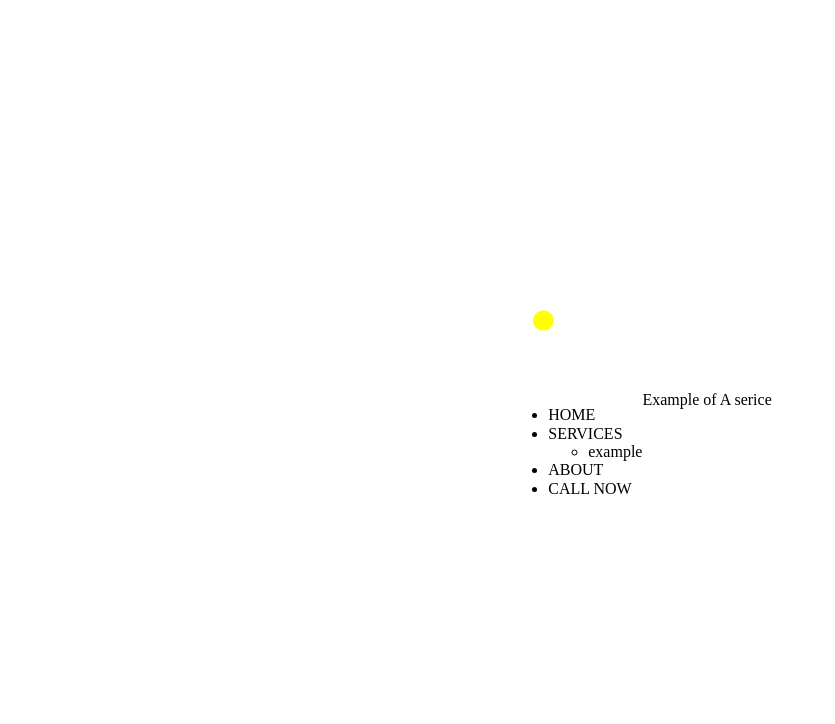
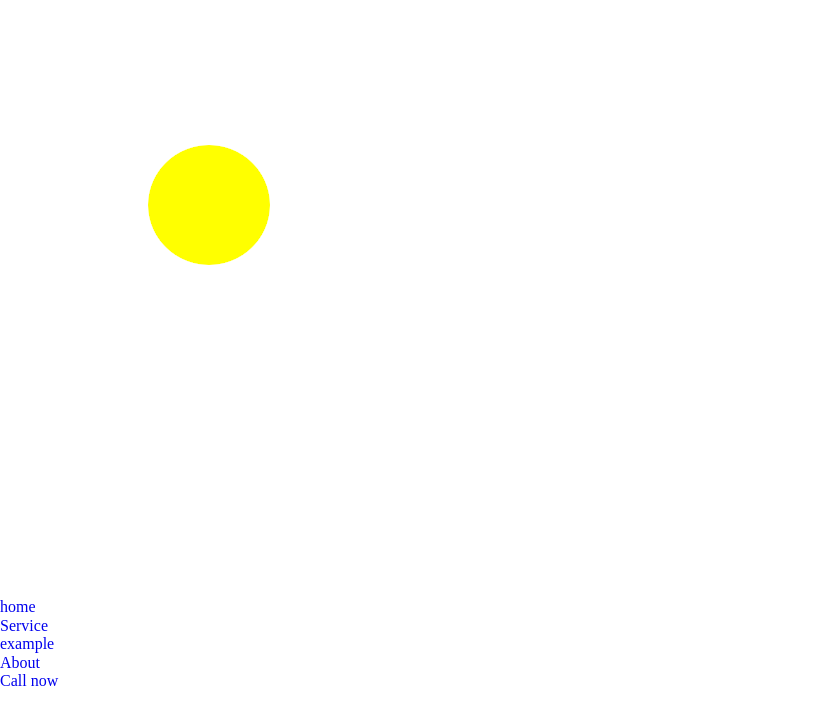
Before and after one commit to cjbt/bcn, a plain HTML site: page index.html in a window 1280 px wide. Shown: the whole page, without its empty margins (0-835 px from the left). Drawn offline with Linux system fonts and the light colour scheme.

Commit message:
start over css from scratch

```diff
--- a/css/styles.css
+++ b/css/styles.css
@@ -1,11 +1,9 @@
 
-nav img {
-  height: 100px;
+* {
+  box-sizing: border-box;
+  margin: 0;
+  padding: 0;
 }
 
-body {
-  display: flex;
-  justify-content: center;
-  align-items: center;
-  min-height: 100vh;
-}
+a {
+  text-decoration: none;
--- a/index.html
+++ b/index.html
@@ -11,23 +11,24 @@
   </head>
 
   <body>
-    <header role="banner"></header>
-      <nav role="navigation">
-       <img src="/img/logo1.png" alt="yellow tulip flower logo ">
-        <ul>
-         <li>HOME</li>
-         <li>SERVICES</li>
-          <ul>
-            <li>example</li>
+    <nav role="navigation" class="top-nav">
+      <img class="logo" src="/img/logo1.png" alt="yellow tulip flower logo ">
+      <ul>
+        <li><a href="#">home</a></li>
+        <li><a href="#">Service</a>
+          <ul class="dropdown-1">
+            <li><a href="#">example</a></li>
           </ul>
-         <li>ABOUT</li>
-         <li>CALL NOW</li>
-       </ul>
-      </nav>
+        </li>
+        <li><a href="#">About</a></li>
+        <li><a href="#">Call now</a></li>
+      </ul>
+    </nav>
+    <header role="banner" class="header">
+
     </header>
-    <main role="main">
-      <section>
-        <p>Example of A serice</p>
+    <main role="main" class="main">
+      <section class="service">
       </section>
     </main>
   </body>
```
